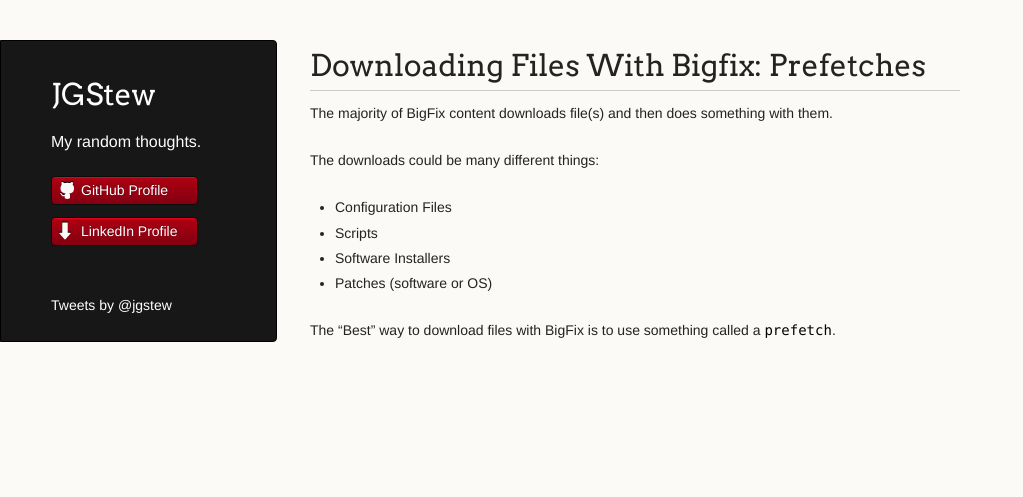
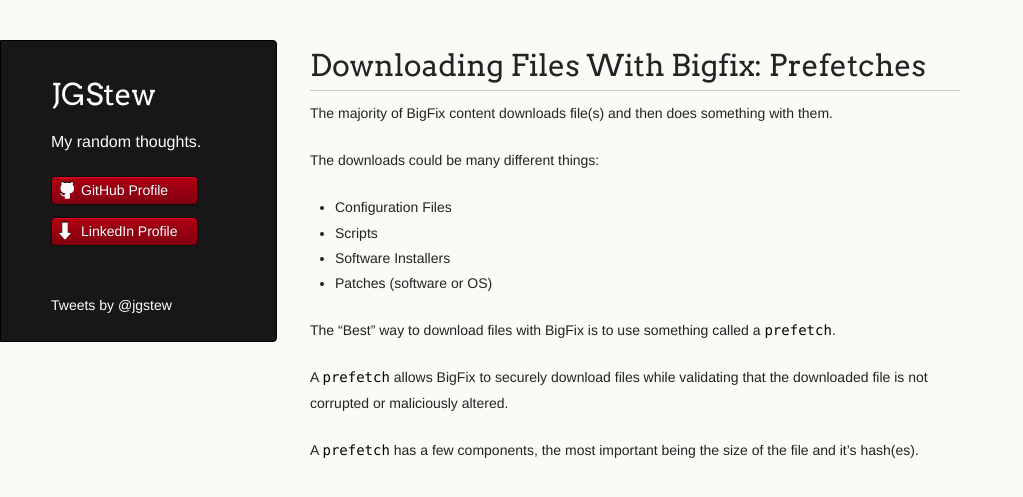
Before and after one commit to jgstew/jgstew.github.io, a Jekyll site: the page built from _posts/2016-11-21-Downloading-Files-with-BigFix:-Prefetches.md, in a window 1280 px wide. Shown: the top 497 px of the page, without its empty margins (0-1023 px from the left). Built offline with Jekyll 4.4.1, drawn with Linux system fonts in a browser that asks for light colours; comment, search, counter and statistics services are not loaded.

Commit message:
Update 2016-11-21-Downloading-Files-with-BigFix:-Prefetches.md

```diff
--- a/_posts/2016-11-21-Downloading-Files-with-BigFix:-Prefetches.md
+++ b/_posts/2016-11-21-Downloading-Files-with-BigFix:-Prefetches.md
@@ -8,3 +8,7 @@ The downloads could be many different things:
 - Patches (software or OS)
 
 The "Best" way to download files with BigFix is to use something called a `prefetch`.
+
+A `prefetch` allows BigFix to securely download files while validating that the downloaded file is not corrupted or maliciously altered.
+
+A `prefetch` has a few components, the most important being the size of the file and it's hash(es).
```
